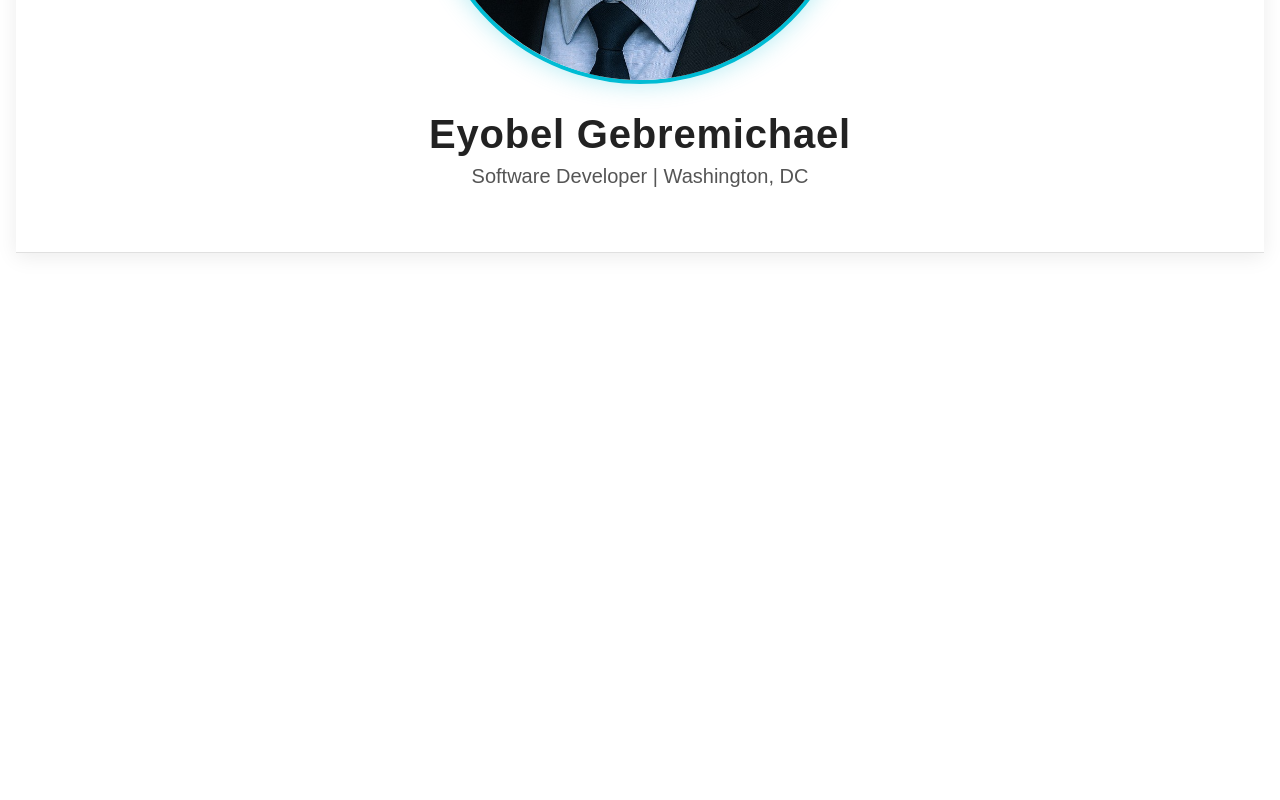
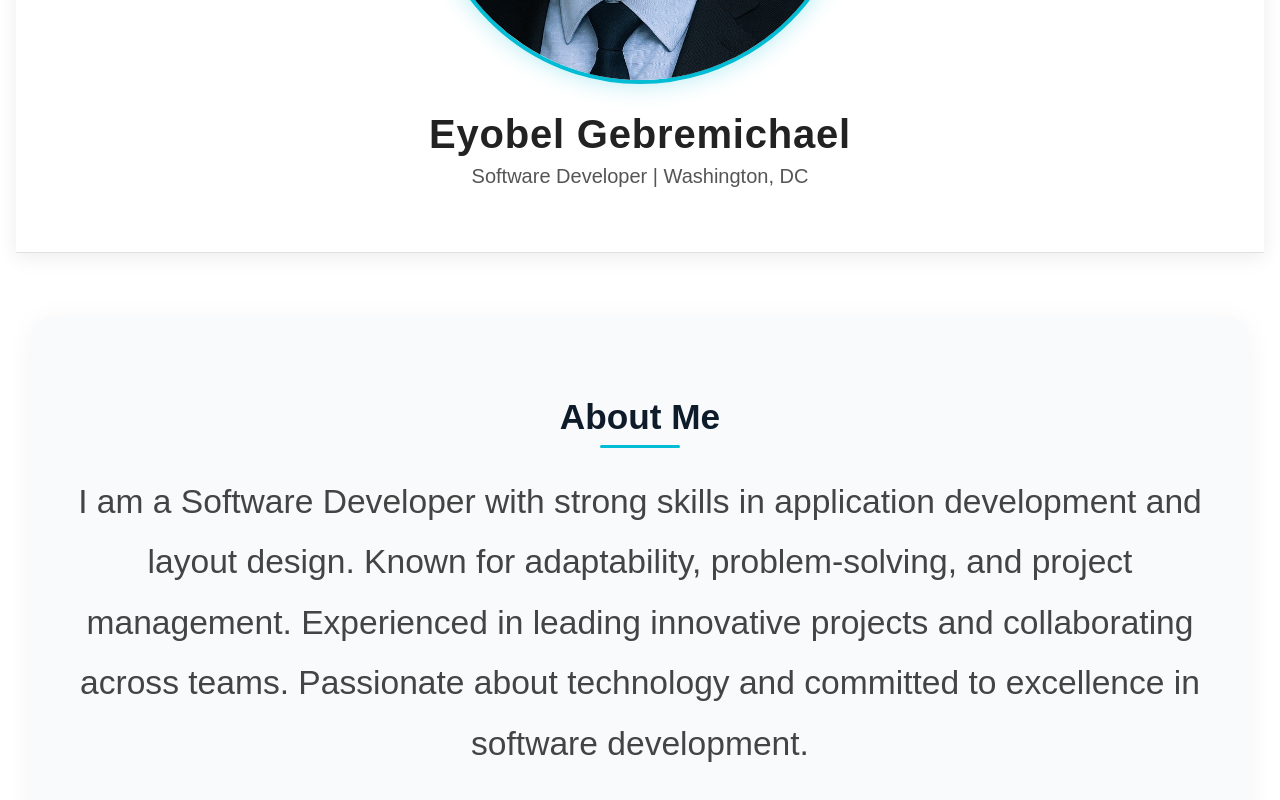
Before and after one commit to eyucoli20/Portfolio_Web, a React (Vite) app: page / in a window 1280 px wide. Shown: the part 472-1272 px from the top of the page. Before the commit the page ends 800 px from the top, so only its background shows below. Built offline with nearby package versions, Linux system fonts and the light colour scheme.

Commit message:
about me

```diff
--- a/src/App.jsx
+++ b/src/App.jsx
@@ -1,12 +1,14 @@
 import './App.css'
-import Banner from './Components/Header/Banner/Banner'
+import About from './Components/About/About'
+import Banner from './Components/Banner/Banner'
 import Header from './Components/Header/Header'
 
 function App() {
   return (
     <>
-    <Header/>
-    <Banner/>
+      <Header/>
+      <Banner />
+      <About />
     </>
   )
 }
--- /dev/null
+++ b/src/Components/About/About.css
@@ -0,0 +1,73 @@
+/* ===== About Section Styling ===== */
+#about {
+    max-width: 90%;
+    margin: 0 auto;
+    padding: 5rem 2rem;
+    background-color: #f9fafb;
+    border-radius: 20px;
+    box-shadow: 0 4px 30px rgba(0, 0, 0, 0.05);
+    text-align: center;
+    transition: all 0.3s ease;
+}
+
+/* Section heading */
+#about h2 {
+    font-size: 2.2rem;
+    font-weight: 700;
+    color: #0d1b2a;
+    margin-bottom: 1.5rem;
+    position: relative;
+    display: inline-block;
+}
+
+/* Decorative underline below "About Me" */
+#about h2::after {
+    content: "";
+    display: block;
+    width: 80px;
+    height: 3px;
+    background-color: #00bcd4;
+    margin: 0.5rem auto 0;
+    border-radius: 2px;
+}
+
+/* Paragraph text */
+#about p {
+    font-size: 2.1rem;
+    line-height: 1.8;
+    color: #444;
+    max-width: 900%;
+    margin: 0 auto;
+}
+
+/* Animation for fade-in effect */
+@keyframes fadeIn {
+    from {
+        opacity: 0;
+        transform: translateY(30px);
+    }
+
+    to {
+        opacity: 1;
+        transform: translateY(0);
+    }
+}
+
+#about {
+    animation: fadeIn 1s ease forwards;
+}
+
+/* ===== Responsive Design ===== */
+@media (max-width: 768px) {
+    #about {
+        padding: 3rem 1.5rem;
+    }
+
+    #about h2 {
+        font-size: 1.8rem;
+    }
+
+    #about p {
+        font-size: 1rem;
+    }
+}
--- /dev/null
+++ b/src/Components/About/About.jsx
@@ -0,0 +1,19 @@
+import React from 'react'
+import './About.css'
+
+function About() {
+    return (
+        <div>
+            <section id="about" className="container py-5">
+                <h2 className="mb-4 text-dark">About Me</h2>
+                <p className="lead">
+                    I am a Software Developer with strong skills in application development and layout design. Known for adaptability,
+                    problem-solving, and project management. Experienced in leading innovative projects and collaborating across teams.
+                    Passionate about technology and committed to excellence in software development.
+                </p>
+            </section>
+        </div>
+    )
+}
+
+export default About
--- a/src/Components/Header/Banner/Banner.jsx
+++ b/src/Components/Banner/Banner.jsx
@@ -1,5 +1,5 @@
 import React from 'react'
-import headshot from '../../../assets/images/profile_picture.jpg'
+import headshot from '../../assets/images/profile_picture.jpg'
 import './Banner.css'
 
 function Banner() {
```
Also changed, not shown: src/Components/Banner/Banner.css (renamed from src/Components/Header/Banner/Banner.css).
